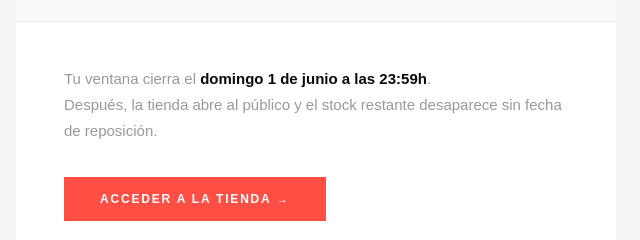
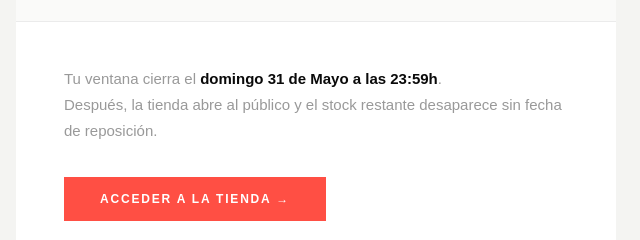
Before and after one commit to TokoroTenn00/Acceso-anticipado-0.9-Vinculum, a plain HTML site: page index.html in a window 1280 px wide. Shown: the part 2611-2851 px from the top of the page, 324-964 px from the left. Drawn offline with Linux system fonts and the light colour scheme.

Commit message:
index.html

```diff
--- a/index.html
+++ b/index.html
@@ -198,7 +198,7 @@
     <tr>
       <td style="padding:44px 48px 40px;border-bottom:1px solid #ebebeb;">
         <p style="margin:0 0 32px 0;font-family:'IBM Plex Sans',Arial,sans-serif;font-size:15px;line-height:1.75;color:#999999;">
-          Tu ventana cierra el <strong style="color:#0a0a0a;font-weight:600;">domingo 1 de junio a las 23:59h</strong>.<br>
+          Tu ventana cierra el <strong style="color:#0a0a0a;font-weight:600;">domingo 31 de Mayo a las 23:59h</strong>.<br>
           Después, la tienda abre al público y el stock restante desaparece sin fecha de reposición.
         </p>
         <table cellpadding="0" cellspacing="0" border="0">
```
